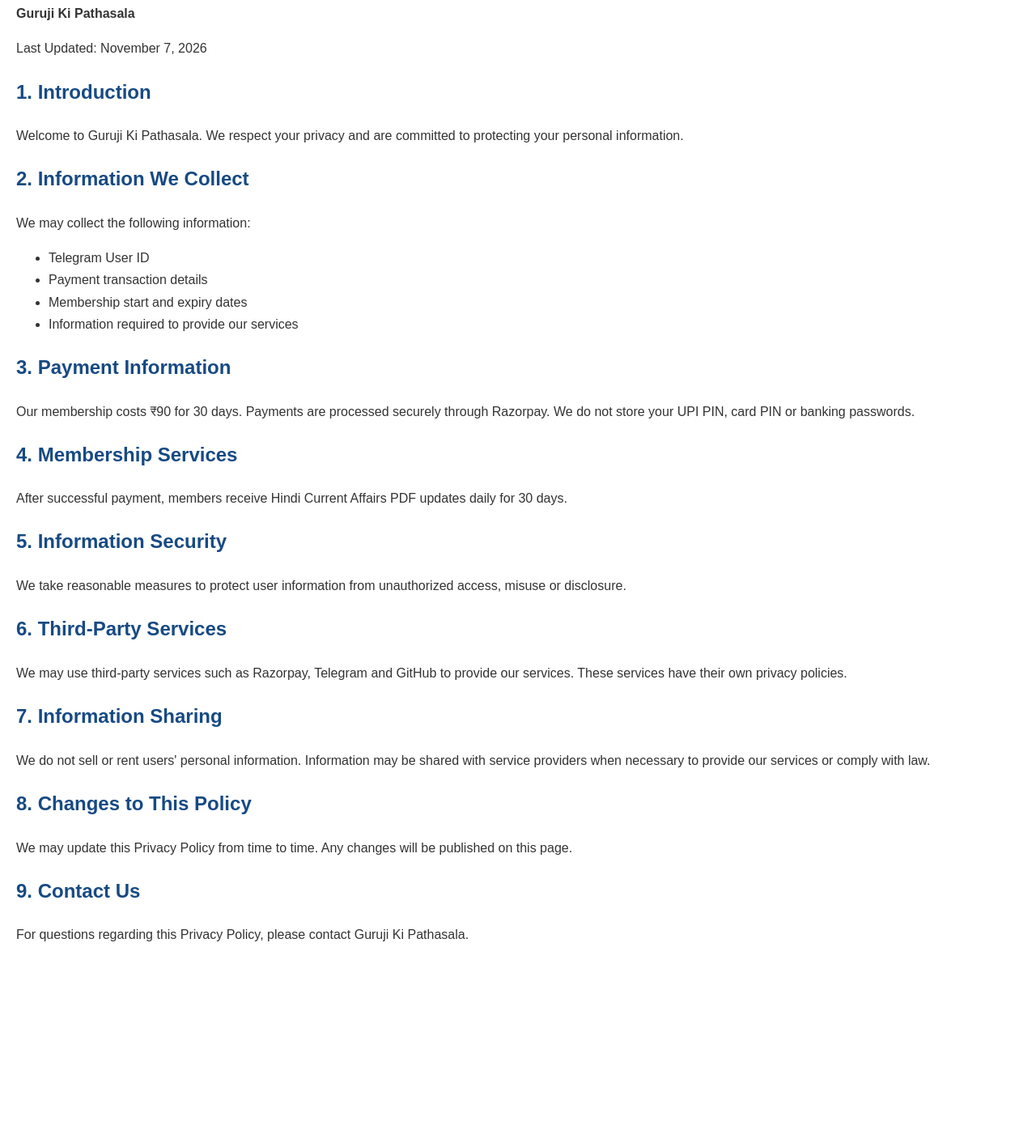
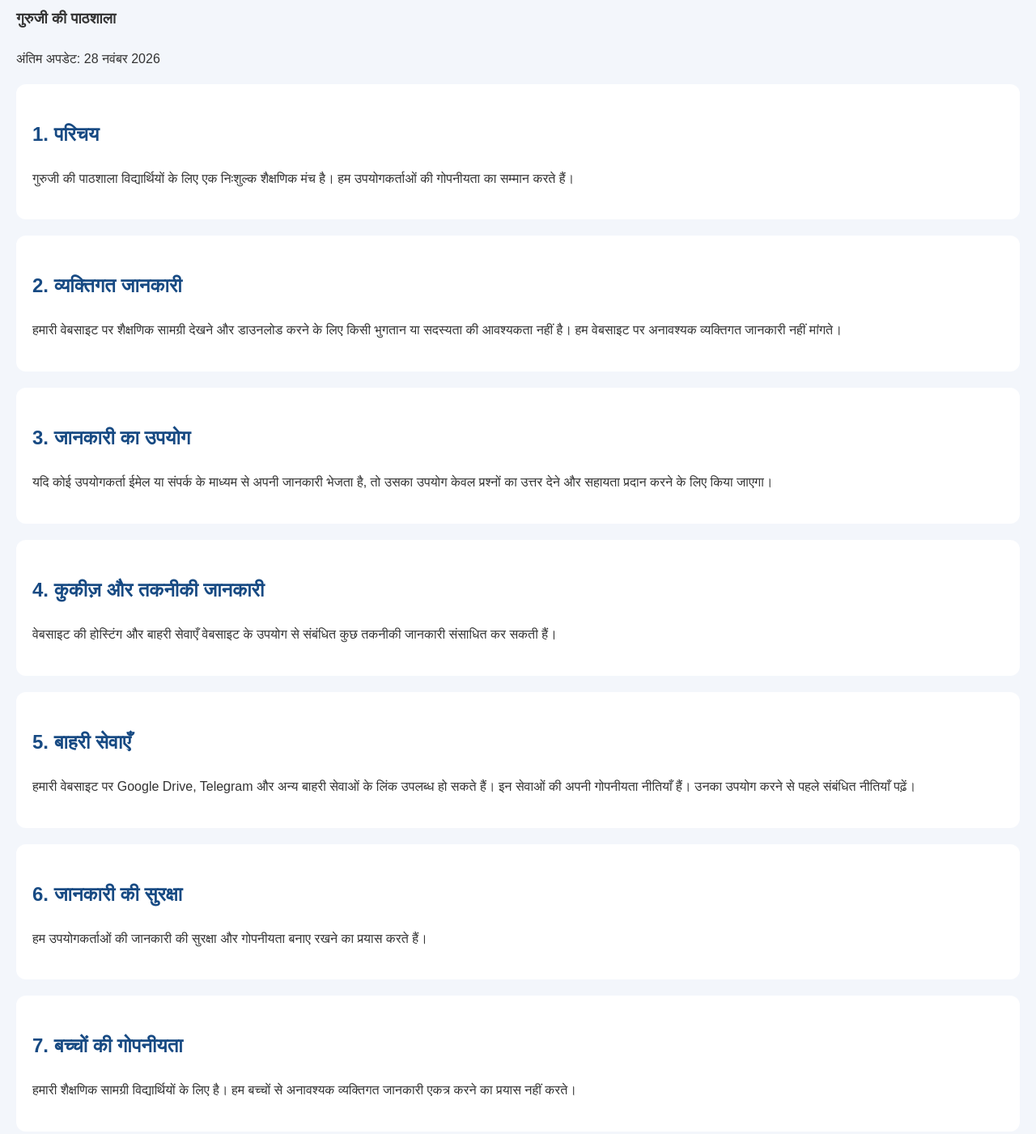
Before and after one commit to Bpdabhi28/bpdabhi28.github.io, a plain HTML site: page privacy.html in a window 1280 px wide. Shown: the part 94-1495 px from the top of the page at 81% size. Before the commit the page ends 1283 px from the top, so only its background shows below. Drawn offline with Linux system fonts and the light colour scheme.

Commit message:
Update Privacy Policy for Free Education Website

```diff
--- a/privacy.html
+++ b/privacy.html
@@ -1,91 +1,125 @@
 <!DOCTYPE html>
-<html lang="en">
+<html lang="hi">
 <head>
 <meta charset="UTF-8">
 <meta name="viewport" content="width=device-width, initial-scale=1.0">
-<title>Privacy Policy - Guruji Ki Pathasala</title>
+<title>गोपनीयता नीति - गुरुजी की पाठशाला</title>
+
 <style>
 body {
-    font-family: Arial, sans-serif;
-    line-height: 1.7;
-    margin: 20px;
-    color: #333;
+font-family: Arial, sans-serif;
+line-height: 1.8;
+margin: 20px;
+color: #333;
+background: #f3f6fb;
 }
 h1, h2 {
-    color: #174a83;
+color: #174a83;
+}
+.card {
+background: white;
+padding: 20px;
+border-radius: 12px;
+margin-bottom: 20px;
 }
 </style>
 </head>
 
 <body>
 
-<h1>Privacy Policy</h1>
+<h1>गोपनीयता नीति</h1>
+<h3>गुरुजी की पाठशाला</h3>
 
-<p><strong>Guruji Ki Pathasala</strong></p>
+<p>अंतिम अपडेट: 28 नवंबर 2026</p>
 
-<p>Last Updated: November 7, 2026</p>
+<div class="card">
+<h2>1. परिचय</h2>
+<p>
+गुरुजी की पाठशाला विद्यार्थियों के लिए एक
+निःशुल्क शैक्षणिक मंच है।
+हम उपयोगकर्ताओं की गोपनीयता का सम्मान करते हैं।
+</p>
+</div>
 
-<h2>1. Introduction</h2>
+<div class="card">
+<h2>2. व्यक्तिगत जानकारी</h2>
 <p>
-Welcome to Guruji Ki Pathasala.
-We respect your privacy and are committed to protecting
-your personal information.
+हमारी वेबसाइट पर शैक्षणिक सामग्री देखने और
+डाउनलोड करने के लिए किसी भुगतान या सदस्यता
+की आवश्यकता नहीं है।
+हम वेबसाइट पर अनावश्यक व्यक्तिगत जानकारी
+नहीं मांगते।
 </p>
+</div>
 
-<h2>2. Information We Collect</h2>
+<div class="card">
+<h2>3. जानकारी का उपयोग</h2>
 <p>
-We may collect the following information:
+यदि कोई उपयोगकर्ता ईमेल या संपर्क के माध्यम से
+अपनी जानकारी भेजता है, तो उसका उपयोग केवल
+प्रश्नों का उत्तर देने और सहायता प्रदान करने
+के लिए किया जाएगा।
 </p>
-<ul>
-<li>Telegram User ID</li>
-<li>Payment transaction details</li>
-<li>Membership start and expiry dates</li>
-<li>Information required to provide our services</li>
-</ul>
+</div>
 
-<h2>3. Payment Information</h2>
+<div class="card">
+<h2>4. कुकीज़ और तकनीकी जानकारी</h2>
 <p>
-Our membership costs ₹90 for 30 days.
-Payments are processed securely through Razorpay.
-We do not store your UPI PIN, card PIN or banking passwords.
+वेबसाइट की होस्टिंग और बाहरी सेवाएँ वेबसाइट
+के उपयोग से संबंधित कुछ तकनीकी जानकारी
+संसाधित कर सकती हैं।
 </p>
+</div>
 
-<h2>4. Membership Services</h2>
+<div class="card">
+<h2>5. बाहरी सेवाएँ</h2>
 <p>
-After successful payment, members receive Hindi Current
-Affairs PDF updates daily for 30 days.
+हमारी वेबसाइट पर Google Drive, Telegram और
+अन्य बाहरी सेवाओं के लिंक उपलब्ध हो सकते हैं।
+इन सेवाओं की अपनी गोपनीयता नीतियाँ हैं।
+उनका उपयोग करने से पहले संबंधित नीतियाँ पढ़ें।
 </p>
+</div>
 
-<h2>5. Information Security</h2>
+<div class="card">
+<h2>6. जानकारी की सुरक्षा</h2>
 <p>
-We take reasonable measures to protect user information
-from unauthorized access, misuse or disclosure.
+हम उपयोगकर्ताओं की जानकारी की सुरक्षा और
+गोपनीयता बनाए रखने का प्रयास करते हैं।
 </p>
+</div>
 
-<h2>6. Third-Party Services</h2>
+<div class="card">
+<h2>7. बच्चों की गोपनीयता</h2>
 <p>
-We may use third-party services such as Razorpay,
-Telegram and GitHub to provide our services.
-These services have their own privacy policies.
+हमारी शैक्षणिक सामग्री विद्यार्थियों के लिए है।
+हम बच्चों से अनावश्यक व्यक्तिगत जानकारी
+एकत्र करने का प्रयास नहीं करते।
 </p>
+</div>
 
-<h2>7. Information Sharing</h2>
+<div class="card">
+<h2>8. नीति में बदलाव</h2>
 <p>
-We do not sell or rent users' personal information.
-Information may be shared with service providers
-when necessary to provide our services or comply with law.
+गुरुजी की पाठशाला आवश्यकता के अनुसार इस
+गोपनीयता नीति में बदलाव कर सकती है।
 </p>
+</div>
 
-<h2>8. Changes to This Policy</h2>
+<div class="card">
+<h2>9. संपर्क करें</h2>
 <p>
-We may update this Privacy Policy from time to time.
-Any changes will be published on this page.
+गोपनीयता से संबंधित किसी भी प्रश्न के लिए
+हमसे संपर्क करें।
 </p>
+<p>
+Email: bhaljigujarati@gmail.com
+</p>
+<a href="contact.html">संपर्क करें</a>
+</div>
 
-<h2>9. Contact Us</h2>
 <p>
-For questions regarding this Privacy Policy,
-please contact Guruji Ki Pathasala.
+<a href="index.html">मुख्य पृष्ठ पर वापस जाएँ</a>
 </p>
 
 </body>
```
